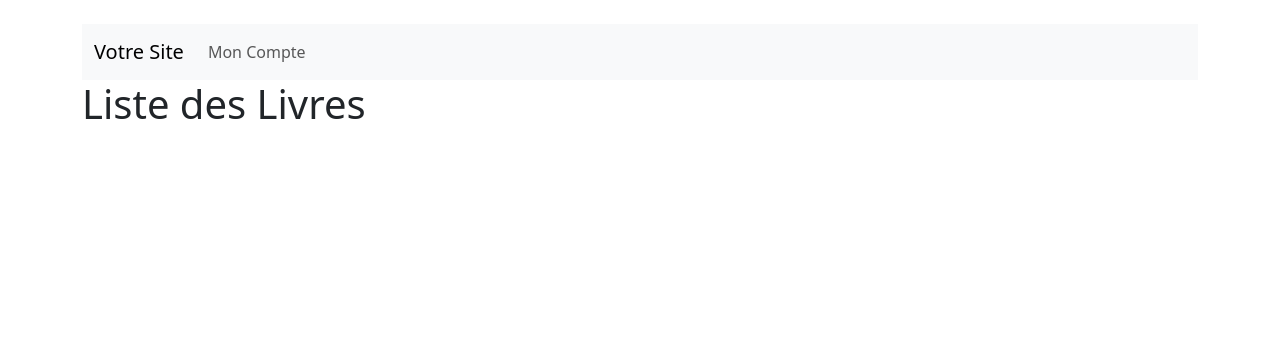
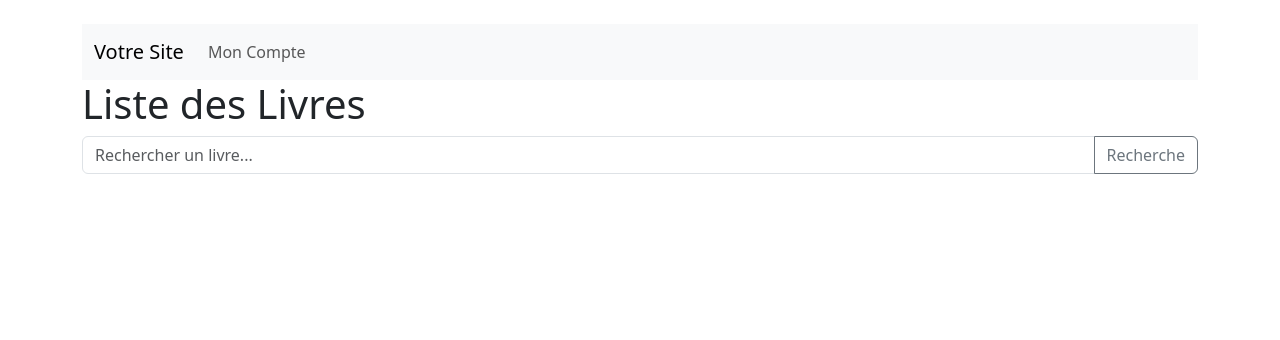
Before and after one commit to antoinegreuzard/django, a Django app: page / in a window 1280 px wide. Shown: the top 340 px of the page. Run offline with Django 5.2, Linux system fonts and the light colour scheme; data that the repository does not hold is empty.

Commit message:
feat: add search

```diff
--- a/app/templates/app/home.html
+++ b/app/templates/app/home.html
@@ -24,6 +24,12 @@
     </div>
   </nav>
   <h1>Liste des Livres</h1>
+  <form method="get" action="{% url 'home' %}" class="mb-4">
+    <div class="input-group mb-3">
+      <input type="text" class="form-control" name="q" placeholder="Rechercher un livre..." value="{{ request.GET.q }}">
+      <button class="btn btn-outline-secondary" type="submit" id="button-addon2">Recherche</button>
+    </div>
+  </form>
   <div class="row">
     {% for book in books %}
       <div class="col-md-4">
--- a/app/views.py
+++ b/app/views.py
@@ -1,6 +1,5 @@
 from django.contrib.auth import authenticate, logout, login, get_user_model
 from django.contrib.auth.decorators import login_required
-from django.http import HttpResponse
 from django.shortcuts import redirect, render
 from rest_framework import status, generics
 from rest_framework.response import Response
@@ -14,7 +13,8 @@ User = get_user_model()
 
 
 class CreateUserView(APIView):
-    def post(self, request):
+    @staticmethod
+    def post(request):
         serializer = UserSerializer(data=request.data)
         if serializer.is_valid():
             serializer.save()
@@ -67,8 +67,12 @@ def account_view(request):
 
 
 def home(request):
-    books = Book.objects.all()
-    return render(request, "app/home.html", {'books': books})
+    query: object = request.GET.get('q', '')
+    if query:
+        books = Book.objects.filter(title__icontains=query)
+    else:
+        books = Book.objects.all()
+    return render(request, "app/home.html", {'books': books, 'query': query})
 
 
 def custom_404(request, exception):
```
